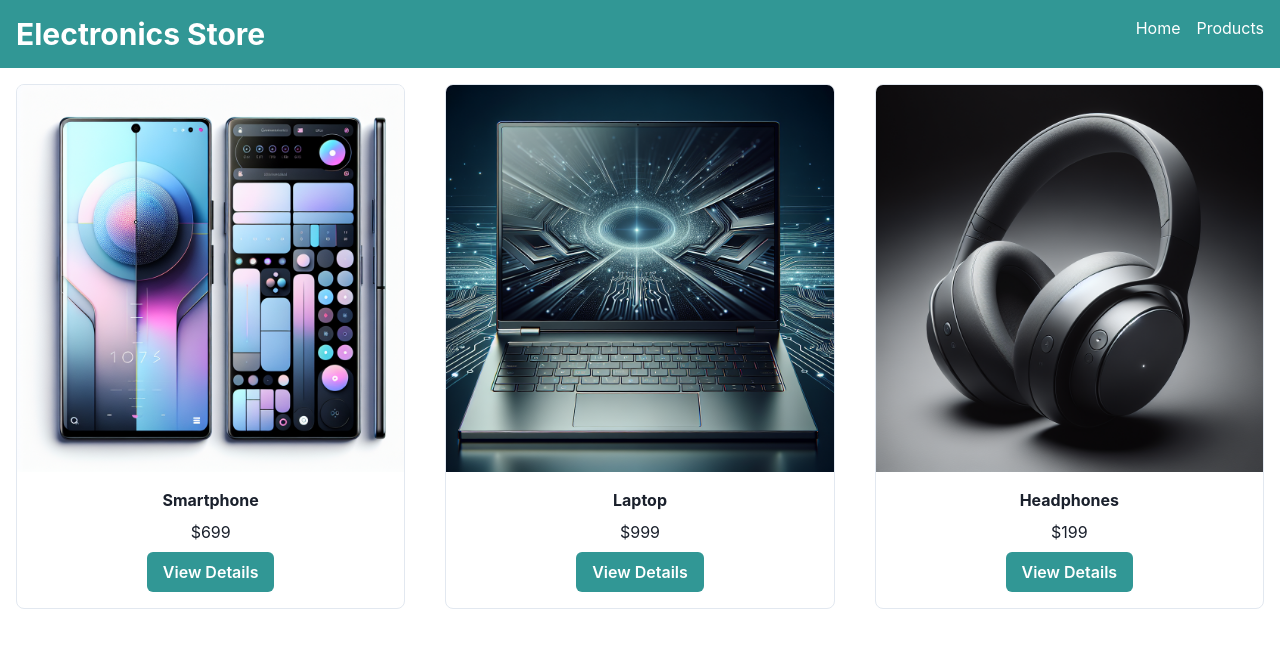
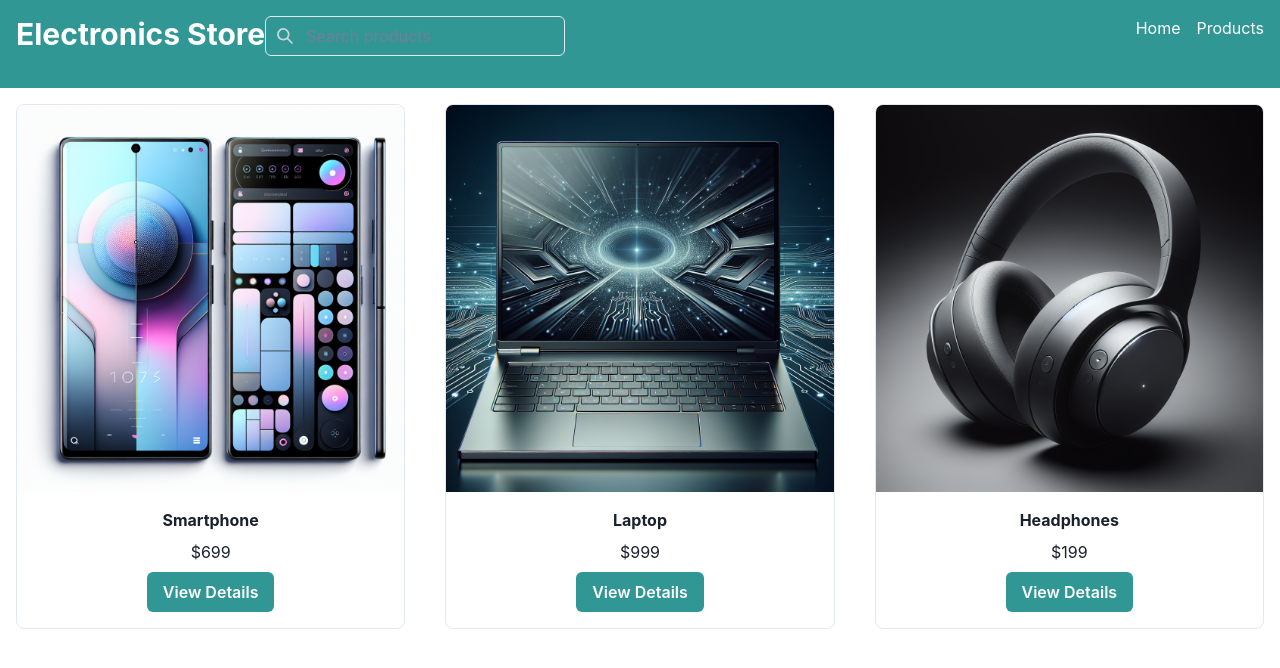
Before and after one commit to GPT-Engineer-App-Dev/digital-shop-examples, a React (Vite) app: page /products in a window 1280 px wide. Shown: the top 668 px of the page. Built offline with nearby package versions, Linux system fonts and the light colour scheme.

Commit message:
Added search bar with real-time product search functionality to the e-commerce website.

```diff
--- a/package.json
+++ b/package.json
@@ -20,6 +20,7 @@
         "vite": "^5.0.2"
     },
     "dependencies": {
+        "@chakra-ui/icons": "^2.1.1",
         "@chakra-ui/react": "^2.8.2",
         "@emotion/react": "^11.11.1",
         "@emotion/styled": "^11.11.0",
--- a/src/components/Navbar.jsx
+++ b/src/components/Navbar.jsx
@@ -1,15 +1,40 @@
-import { Box, Flex, Link, Spacer, Heading } from "@chakra-ui/react";
-import { Link as RouterLink } from "react-router-dom";
+import { Box, Flex, Link, Spacer, Heading, Input, InputGroup, InputLeftElement } from "@chakra-ui/react";
+import { Link as RouterLink, useNavigate } from "react-router-dom";
+import { useState } from "react";
+import { SearchIcon } from "@chakra-ui/icons";
 
-const Navbar = () => (
+const Navbar = () => {
+  const [searchQuery, setSearchQuery] = useState("");
+
+  const navigate = useNavigate();
+
+  const handleSearchChange = (event) => {
+    setSearchQuery(event.target.value);
+  };
+
+  const handleSearchSubmit = (event) => {
+    event.preventDefault();
+    navigate(`/products?search=${searchQuery}`);
+  };
+
+  return (
     <Box bg="teal.500" p={4}>
       <Flex>
         <Heading as="h1" size="lg" color="white">Electronics Store</Heading>
+        <form onSubmit={handleSearchSubmit}>
+          <InputGroup width="300px" mr={4}>
+            <InputLeftElement pointerEvents="none">
+              <SearchIcon color="gray.300" />
+            </InputLeftElement>
+            <Input type="text" placeholder="Search products" value={searchQuery} onChange={handleSearchChange} />
+          </InputGroup>
+        </form>
         <Spacer />
         <Link as={RouterLink} to="/" color="white" mr={4}>Home</Link>
         <Link as={RouterLink} to="/products" color="white">Products</Link>
       </Flex>
     </Box>
   );
+};
 
 export default Navbar;
--- a/src/pages/Products.jsx
+++ b/src/pages/Products.jsx
@@ -1,5 +1,6 @@
 import { Box, SimpleGrid, Image, Text, Button, VStack } from "@chakra-ui/react";
-import { Link } from "react-router-dom";
+import { Link, useLocation } from "react-router-dom";
+import { useState, useEffect } from "react";
 
 const products = [
   { id: 1, name: "Smartphone", price: "$699", image: "/images/smartphone.jpg" },
@@ -7,10 +8,23 @@ const products = [
   { id: 3, name: "Headphones", price: "$199", image: "/images/headphones.jpg" },
 ];
 
-const Products = () => (
-  <Box p={4}>
-    <SimpleGrid columns={[1, 2, 3]} spacing={10}>
-      {products.map(product => (
+const Products = () => {
+  const [filteredProducts, setFilteredProducts] = useState(products);
+  const location = useLocation();
+
+  useEffect(() => {
+    const query = new URLSearchParams(location.search).get("search") || "";
+    setFilteredProducts(
+      products.filter((product) =>
+        product.name.toLowerCase().includes(query.toLowerCase())
+      )
+    );
+  }, [location.search]);
+
+  return (
+    <Box p={4}>
+      <SimpleGrid columns={[1, 2, 3]} spacing={10}>
+        {filteredProducts.map(product => (
         <Box key={product.id} borderWidth="1px" borderRadius="lg" overflow="hidden">
           <Image src={product.image} alt={product.name} />
           <VStack p={4}>
@@ -20,8 +34,9 @@ const Products = () => (
           </VStack>
         </Box>
       ))}
-    </SimpleGrid>
-  </Box>
-);
+      </SimpleGrid>
+    </Box>
+  );
+};
 
 export default Products;
```
Also changed, not shown: 1 other file (tests, documents, lock files or other folders). Lines whose indentation alone changed are shown as unchanged.
